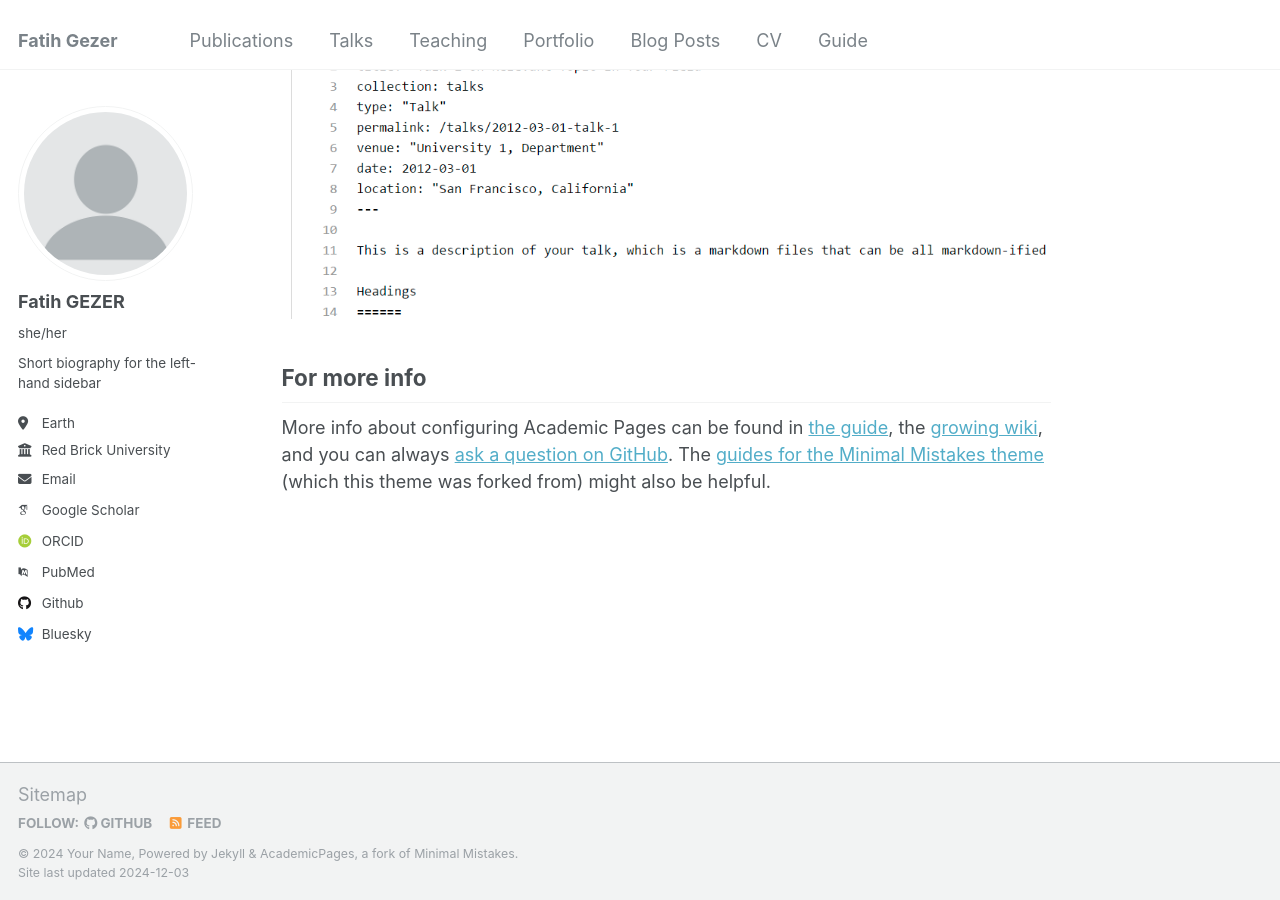
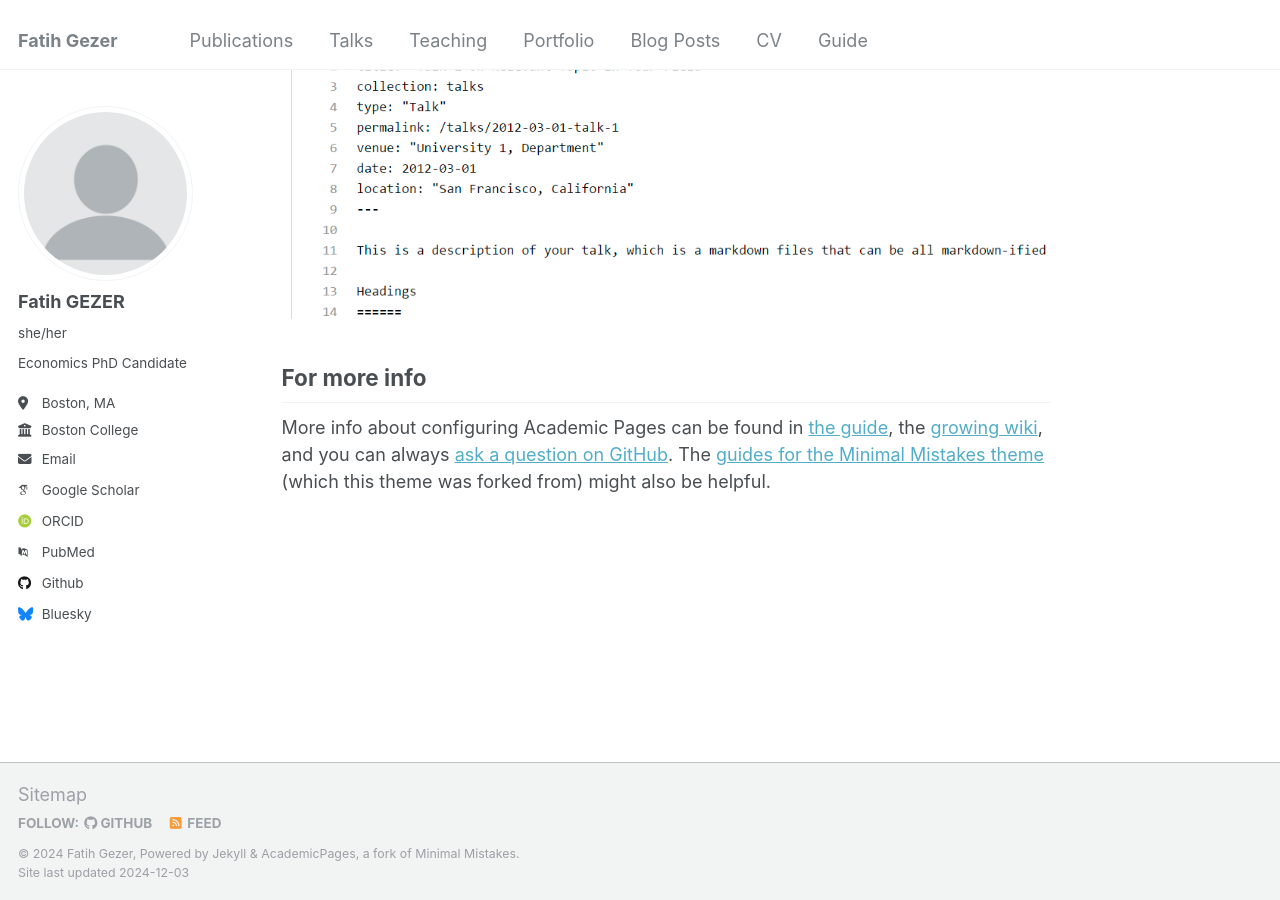
Before and after one commit to fatihgezer/fatihgezer.github.io, a Jekyll site: the page built from _pages/about.md, in a window 1280 px wide and 900 px high, scrolled down 2643 px. Built offline with Jekyll 4.4.1, drawn with Linux system fonts in a browser that asks for light colours; some web fonts are replaced.

Commit message:
Update _config.yml

```diff
--- a/_config.yml
+++ b/_config.yml
@@ -10,8 +10,8 @@
 locale                   : "en-US"
 title                    : "Fatih Gezer"
 title_separator          : "-"
-name                     : &name "Your Name"
-description              : &description "personal description"
+name                     : &name "Fatih Gezer"
+description              : &description "Economics PhD Candidate"
 url                      : https://academicpages.github.io # the base hostname & protocol for your site e.g. "https://[your GitHub username].github.io"
 baseurl                  : "" # the subpath of your site, e.g. "/blog"
 repository               : "academicpages/academicpages.github.io"
@@ -24,9 +24,9 @@ author:
   avatar           : "profile.png"
   name             : "Fatih GEZER"
   pronouns         : "she/her"
-  bio              : "Short biography for the left-hand sidebar"
-  location         : "Earth"
-  employer         : "Red Brick University"
+  bio              : "Economics PhD Candidate"
+  location         : "Boston, MA"
+  employer         : "Boston College"
   uri              : # URL
   email            : "none@example.org"
 
```
